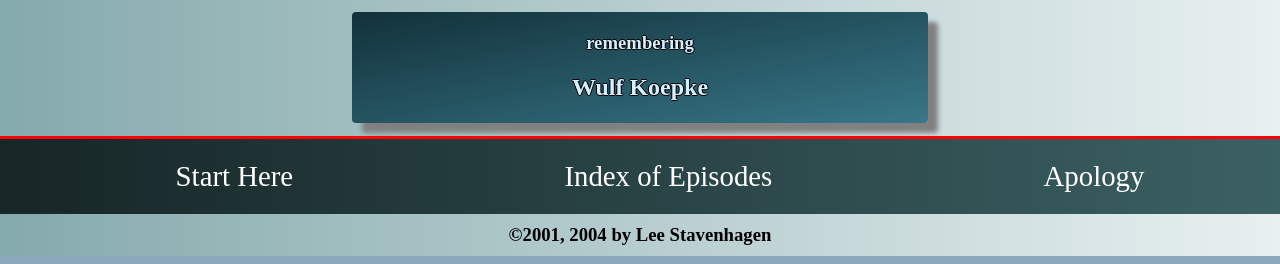
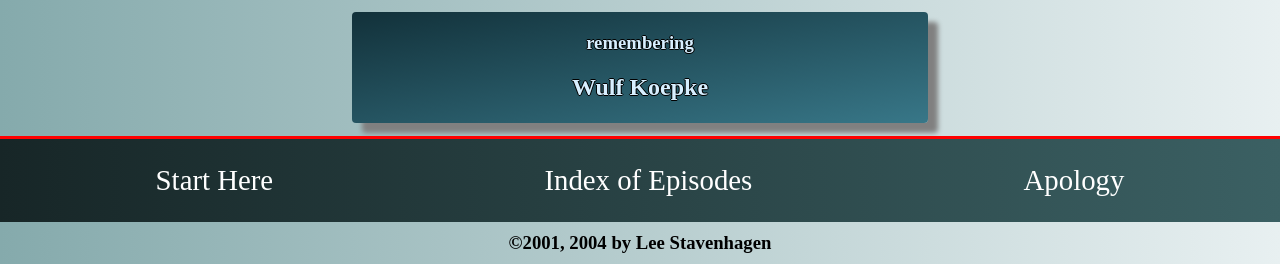
Before and after one commit to lucien-stavenhagen/web-dev, a PHP site: page /tristan/tristan.html in a window 1280 px wide. Shown: the part 1017-1281 px from the top of the page. Run offline with PHP 8.4, Linux system fonts and the light colour scheme.

Commit message:
fix markup in the navigation at bottom of tristan.html. Flexbox doesnt work quite right with unordered lists, kind of pushes everything to the right. So redo the markup with just divs and eliminate the <ul>

```diff
--- a/dad/tristan/css/tristan.css
+++ b/dad/tristan/css/tristan.css
@@ -67,14 +67,15 @@ header .home{
     margin:2px;
     padding:2px;
 }
-#episodes ul{
+#episodes{
+    padding: 20px;
     list-style-type: none;
     display: flex;
     flex-direction: row;
     justify-content:space-around;
 }
 @media screen and (max-width: 600px){
-    #episodes ul{
+    #episodes{
         flex-direction: column;
         align-items: center;
     }
@@ -85,16 +86,16 @@ header .home{
         font-size: 2em;
     }
 }
-#episodes ul li{
+#episodes > div{
     padding:5px;
  }
-#episodes ul li a{
+#episodes a{
     text-decoration: none;
     color:white;
     padding:0;
     font-size:1.8em;
 }
-#episodes ul li a:hover{
+#episodes a:hover{
     color:#cccccc;
 }
 footer{
--- a/dad/tristan/tristan.html
+++ b/dad/tristan/tristan.html
@@ -40,11 +40,9 @@
         </div>
     </div>
     <div id="episodes">
-        <ul>
-            <li><a href="intro.html" target="_blank">Start Here</a></li>
-            <li><a href="episodes.html" target="_blank">Index of Episodes</a></li>
-            <li><a href="apology.html" target="_blank">Apology</a></li>
-        </ul>
+        <div><a href="intro.html" target="_blank">Start Here</a></div>
+        <div><a href="episodes.html" target="_blank">Index of Episodes</a></div>
+        <div><a href="apology.html" target="_blank">Apology</a></div>
     </div>
     <footer>
         <h3>&copy;2001, 2004 by Lee Stavenhagen</h3>
```
